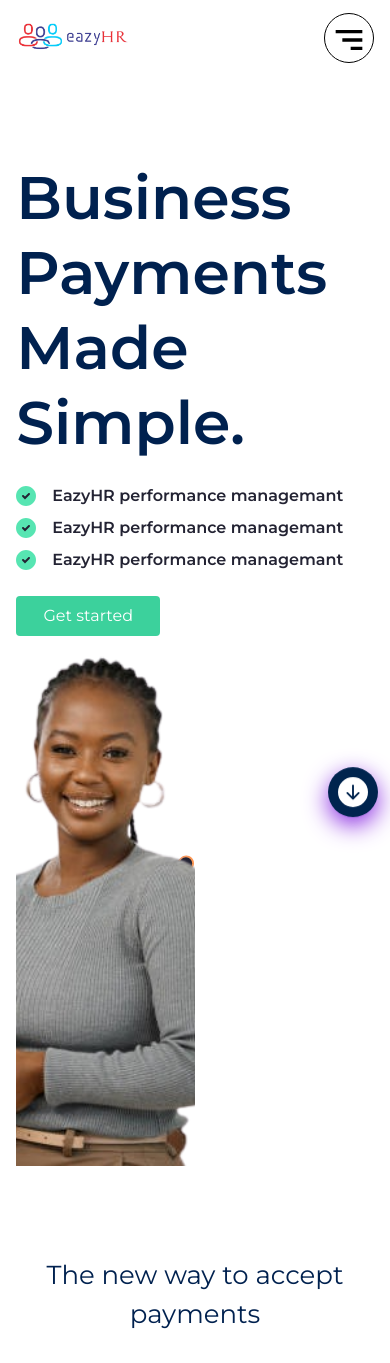
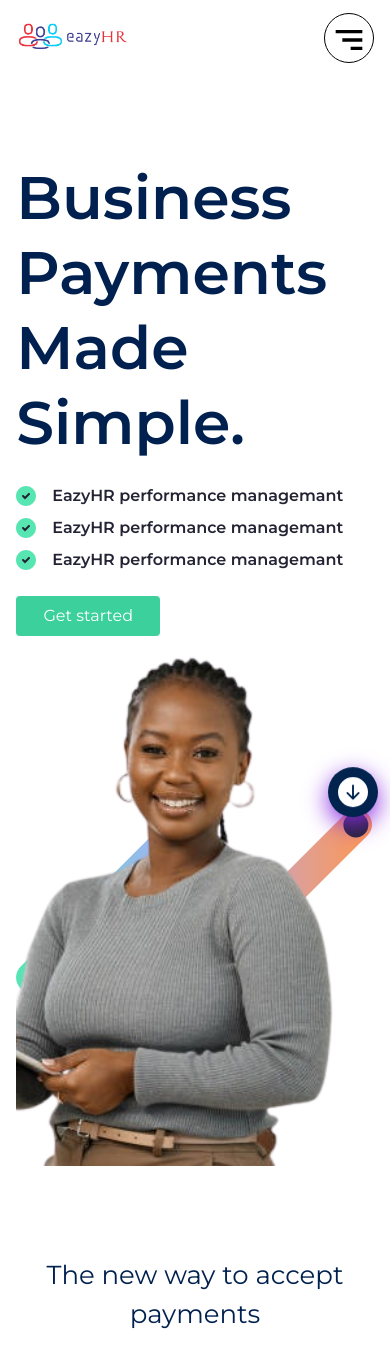
Before and after one commit to OgbuEsther/Easy_HR_FE2, a React (Create React App) app: page / in a window 390 px wide. Shown: the top 1363 px of the page. Built offline with nearby package versions, Linux system fonts and the light colour scheme.

Commit message:
768px hero mibile

```diff
--- a/src/pages/landingpage/Home.tsx
+++ b/src/pages/landingpage/Home.tsx
@@ -33,7 +33,7 @@ const Superhero = () => {
             </button>
             </div>
         </div>
-        <div className='w-6/12 flex bg-righthero bg-no-repeat bg-center bg-contain justify-center'>
+        <div className='w-6/12 flex bg-righthero bg-no-repeat bg-center bg-contain justify-center md:w-full md:justify-center md:flex md:items-center'>
         <img src={img2} alt="" className='h-custom object-cover'/>
       </div>
       </div>
```
